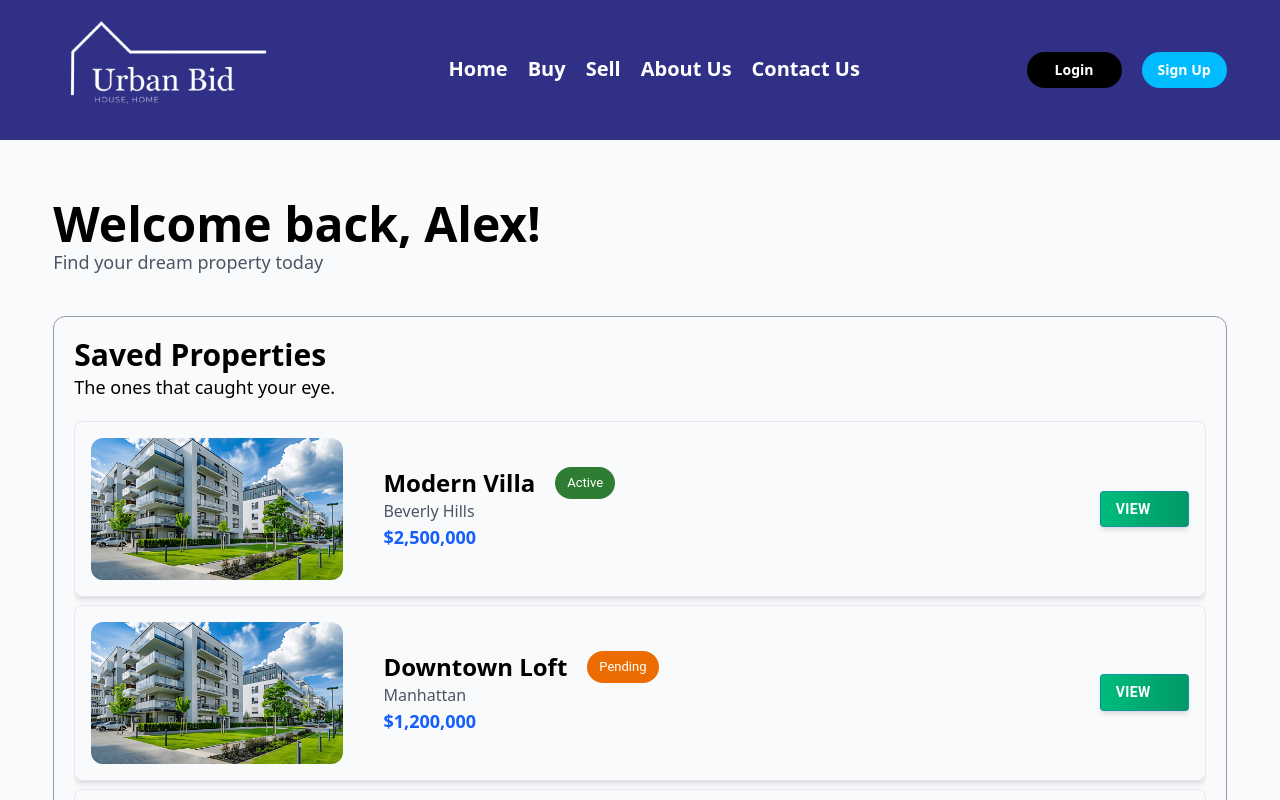
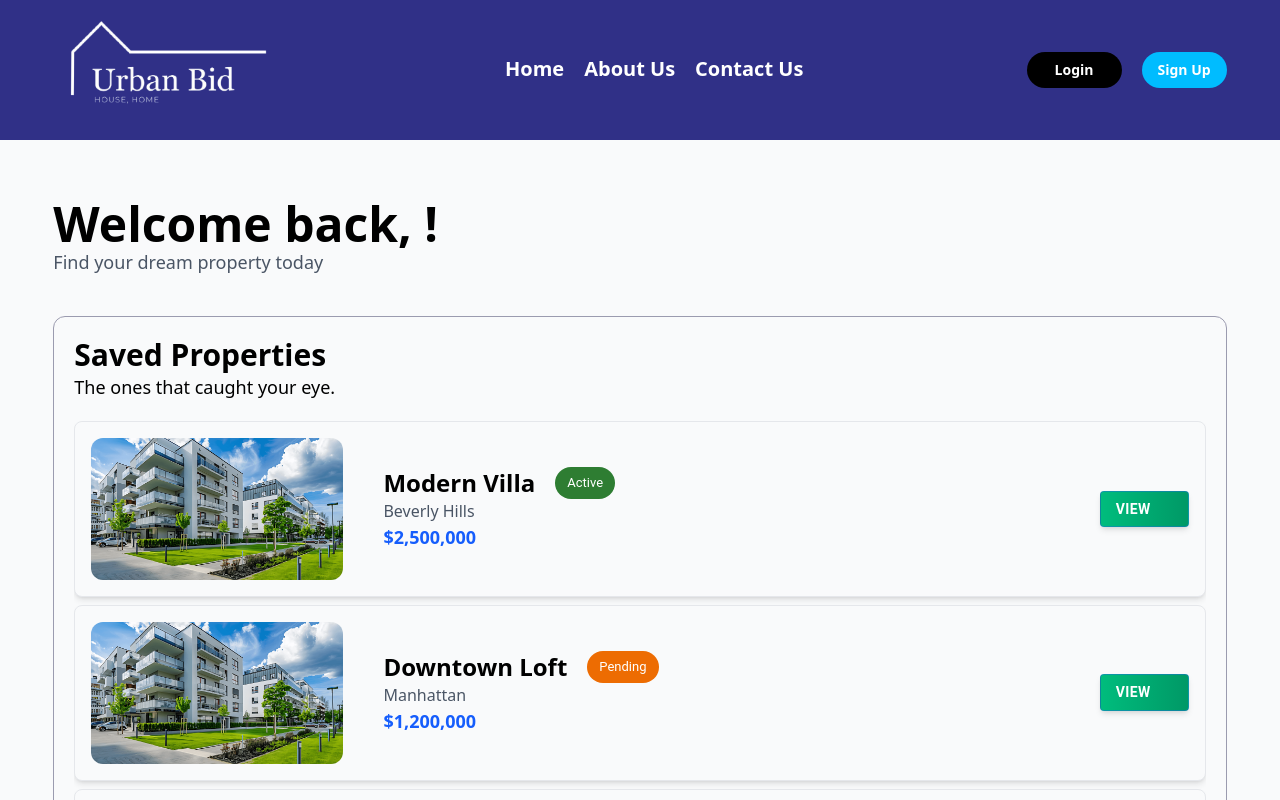
Before and after one commit to CDAC-Major-Project/UrbanProperty, a React (Vite) app: page /dashboard/buyer in a window 1280 px wide. Shown: the top 800 px of the page. Built offline with nearby package versions, Linux system fonts and the light colour scheme; some icons are missing.

Commit message:
nevbar updated

```diff
--- a/src/Pages/Dashboard.jsx
+++ b/src/Pages/Dashboard.jsx
@@ -5,6 +5,7 @@ import VisibilityIcon from '@mui/icons-material/Visibility';
 import { Button, Chip } from "@mui/material";
 import React from "react";
 import { useLocation, useNavigate } from "react-router-dom";
+import { useSelector } from "react-redux";
 
 export default function Dashboard() {
   const myProperties = [
@@ -62,13 +63,16 @@ export default function Dashboard() {
 
   const location = useLocation().pathname;
   const navigate = useNavigate();
+
+  const { userDetails} = useSelector((state) => state.auth);
+
   return (
     <div className="bg-[#F9FAFB] min-h-screen ">
       <div className="w-11/12 mx-auto mt-50  space-y-10 ">
         {/* Welcome Section */}
         <div className="flex justify-between items-center">
           <div>
-            <h3 className="font-bold text-5xl ">Welcome back, Alex!</h3>
+            <h3 className="font-bold text-5xl ">Welcome back, {userDetails?.firstName}!</h3>
             <h6 className="text-gray-600 text-lg">
               {location === "/dashboard/seller"
                 ? "Manage your property listings"
@@ -171,7 +175,7 @@ export default function Dashboard() {
 
             <button
               type="button"
-              className=" cursor-pointer w-full py-2 text-white font-semibold rounded-xl bg-gradient-to-r from-blue-500 to-blue-600 hover:from-blue-600 hover:to-blue-700 shadow-md hover:shadow-lg transition-all duration-200 "
+              className=" cursor-pointer w-full py-2 text-white font-semibold rounded-xl bg-black hover:bg-[#181818] shadow-md hover:shadow-lg transition-all duration-200 "
             >
               {location === "/dashboard/seller"
                 ? "View All Properties"
--- a/src/Pages/Login.jsx
+++ b/src/Pages/Login.jsx
@@ -6,7 +6,8 @@ import * as yup from "yup";
 import toast from "react-hot-toast";
 import axios from "axios";
 import { useNavigate } from "react-router-dom";
-
+import { useDispatch } from "react-redux";
+import { setToken, setUserDetails } from "../slices/authSlice";
 
 const Login = () => {
   const [formData, setFormData] = React.useState({
@@ -14,6 +15,8 @@ const Login = () => {
     password: "",
   });
 
+
+  const dispatch = useDispatch();
   const [isPasswordVisible, setIsPasswordVisible] = React.useState(false);
   const [errors, setErrors] = React.useState(null);
   const navigate = useNavigate();
@@ -43,6 +46,9 @@ const Login = () => {
       }
       localStorage.setItem("token", JSON.stringify(response?.data?.token));
       localStorage.setItem("userDetails", JSON.stringify(response?.data?.userDetails));
+
+      dispatch(setToken(response?.data?.token));
+      dispatch(setUserDetails(response?.data?.userDetails));
 
       if(response?.data?.userDetails?.role === "BUYER"){
         navigate("/dashboard/buyer");
--- a/src/components/common/Navbar.jsx
+++ b/src/components/common/Navbar.jsx
@@ -1,13 +1,19 @@
 import React from "react";
 import Logo from "../../assets/logos/logo.png"
 import { useLocation, useNavigate } from 'react-router-dom';
+import { useSelector } from "react-redux";
+import AccountCircleOutlinedIcon from '@mui/icons-material/AccountCircleOutlined';
+import LogoutOutlinedIcon from '@mui/icons-material/LogoutOutlined';
+import PermIdentityOutlinedIcon from '@mui/icons-material/PermIdentityOutlined';
 
 const Navbar = () => {
 
     const navigate = useNavigate();
     const location = useLocation().pathname;
 
-    // #303087
+    const {token, userDetails} = useSelector((state) => state.auth);
+
+    const [isDropDownOpen, setIsDropDownOpen] = React.useState(false);
 
   return (
     <div className={`absolute left-1/2 -translate-x-1/2 z-30 w-full ${location != "/" && "bg-[#303087]"} `}>
@@ -18,20 +24,45 @@ const Navbar = () => {
             <div className='' >
                 <nav>
                     <ul className=' text-white font-semibold space-x-5 text-xl flex flex-row items-center' >
-                        <li className='cursor-pointer flex flex-col group '>Home <span className='group-hover:bg-red-500 h-0.5' ></span></li>
-                        <li className='cursor-pointer flex flex-col group ' >Buy <span className='group-hover:bg-red-500 h-0.5' ></span></li>
-                        <li className='cursor-pointer flex flex-col group ' >Sell <span className='group-hover:bg-red-500 h-0.5' ></span></li>
-                        <li className='cursor-pointer flex flex-col group ' >About Us <span className='group-hover:bg-red-500 h-0.5' ></span></li>
-                        <li className='cursor-pointer flex flex-col group ' >Contact Us <span className='group-hover:bg-red-500 h-0.5' ></span></li>
+                        <li className='cursor-pointer flex flex-col group '>Home <span className={` ${location === "/" ? "bg-red-500 h-0.5" : "group-hover:bg-red-500 h-0.5"} `} ></span></li>
+                        {
+                            token !== null && <li className='cursor-pointer flex flex-col group ' >Dashboard<span className={` ${( location === "/dashboard/seller" || location === "/dashboard/buyer" ) ? "bg-red-500 h-0.5" : "group-hover:bg-red-500 h-0.5"} `} ></span></li>
+                        }
+                        <li className='cursor-pointer flex flex-col group ' >About Us <span className={` ${location === "/" ? "bg-red-500 h-0.5" : "group-hover:bg-red-500 h-0.5"} `} ></span></li>
+                        <li className='cursor-pointer flex flex-col group ' >Contact Us <span className={` ${location === "/" ? "bg-red-500 h-0.5" : "group-hover:bg-red-500 h-0.5"} `} ></span></li>
                     </ul>
                 </nav>
             </div>
 
             {/* buttons */}
-            <div className=' flex flex-row gap-5 items-center' >
-                <button onClick={() => navigate("/login")} className=' cursor-pointer bg-black hover:bg-gray-700 text-sm font-semibold text-white px-7 py-2 rounded-full'>Login</button>
-                <button onClick={() => navigate("/signup")} className=' cursor-pointer bg-[#00BCFF] hover:bg-[#0099CC] text-sm font-semibold text-white px-4 py-2 rounded-full'>Sign Up</button>
-            </div>
+            {
+                token !==  null ? (
+                    <div className="flex items-center gap-2" >
+                        <div className='  bg-red-500 text-sm font-semibold text-white px-7 py-2 rounded-full' >
+                            {userDetails?.role}
+                        </div>
+
+                        <div className="relative" >
+                            <div onClick={() => setIsDropDownOpen((prev) => !prev)} >
+                                <AccountCircleOutlinedIcon sx={{color:"#FFFFFF"}} fontSize="large" className="cursor-pointer" />
+                            </div>
+                            {
+                                isDropDownOpen && <div className="absolute top-10 right-0 bg-[#2C333F] text-[#eff0f1] border border-[#7d8083] rounded-md" >
+                                    <div className=" py-2 text-sm px-5 flex items-center gap-1 hover:bg-gray-500 cursor-pointer " > <PermIdentityOutlinedIcon fontSize="small" /> Profile</div>
+                                    <div className="h-0.5 bg-[#7d8083] w-full " ></div>
+                                    <div className=" py-2  text-sm px-5 flex items-center gap-1 hover:bg-gray-500 cursor-pointer" > <LogoutOutlinedIcon fontSize="small" /> Logout</div>
+                                </div>
+                            }
+                        </div>
+                    </div>
+                ) : (
+                    <div className=' flex flex-row gap-5 items-center' >
+                        <button onClick={() => navigate("/login")} className=' cursor-pointer bg-black hover:bg-gray-700 text-sm font-semibold text-white px-7 py-2 rounded-full'>Login</button>
+                        <button onClick={() => navigate("/signup")} className=' cursor-pointer bg-[#00BCFF] hover:bg-[#0099CC] text-sm font-semibold text-white px-4 py-2 rounded-full'>Sign Up</button>
+                    </div>
+                )
+            }
+
         </div>
     </div>
   )
--- a/src/main.jsx
+++ b/src/main.jsx
@@ -5,13 +5,9 @@ import App from './App.jsx'
 import { BrowserRouter } from 'react-router-dom'
 import React from 'react'
 import { Toaster } from 'react-hot-toast'
-import { configureStore } from '@reduxjs/toolkit'
-import rootReducer from './reducer/index.js'
+import store from './store/index.js'
 import { Provider } from 'react-redux'
 
-const store = configureStore({
-    reducer: rootReducer,
-})
 
 createRoot(document.getElementById('root')).render(
     <Provider store={store} >
--- a/src/reducer/index.js
+++ /dev/null
@@ -1,8 +0,0 @@
-import { combineReducers } from "@reduxjs/toolkit";
-import { authSlice } from "../slices/authSlice";
-
-const rootReducer = combineReducers({
-    auth: authSlice,
-})
-
-export default rootReducer;
--- a/src/slices/authSlice.js
+++ b/src/slices/authSlice.js
@@ -1,8 +1,8 @@
 import { createSlice } from "@reduxjs/toolkit";
 
 const initialState = {
-    token: localStorage.getItem("token") ? JSON.parse(localStorage.getItem("token")) : "",
-    userDetails: localStorage.getItem("userDetails") ? JSON.parse(localStorage.getItem("userDetails")) : {}
+    token: localStorage.getItem("token") ? JSON.parse(localStorage.getItem("token")) : null,
+    userDetails: localStorage.getItem("userDetails") ? JSON.parse(localStorage.getItem("userDetails")) : null
 }
 
 export const authSlice = createSlice({
--- /dev/null
+++ b/src/store/index.js
@@ -0,0 +1,10 @@
+import {  configureStore } from "@reduxjs/toolkit";
+import authReducer from "../slices/authSlice";
+
+const store = configureStore({
+    reducer:{
+        auth: authReducer
+    }
+})
+
+export default store;
```
